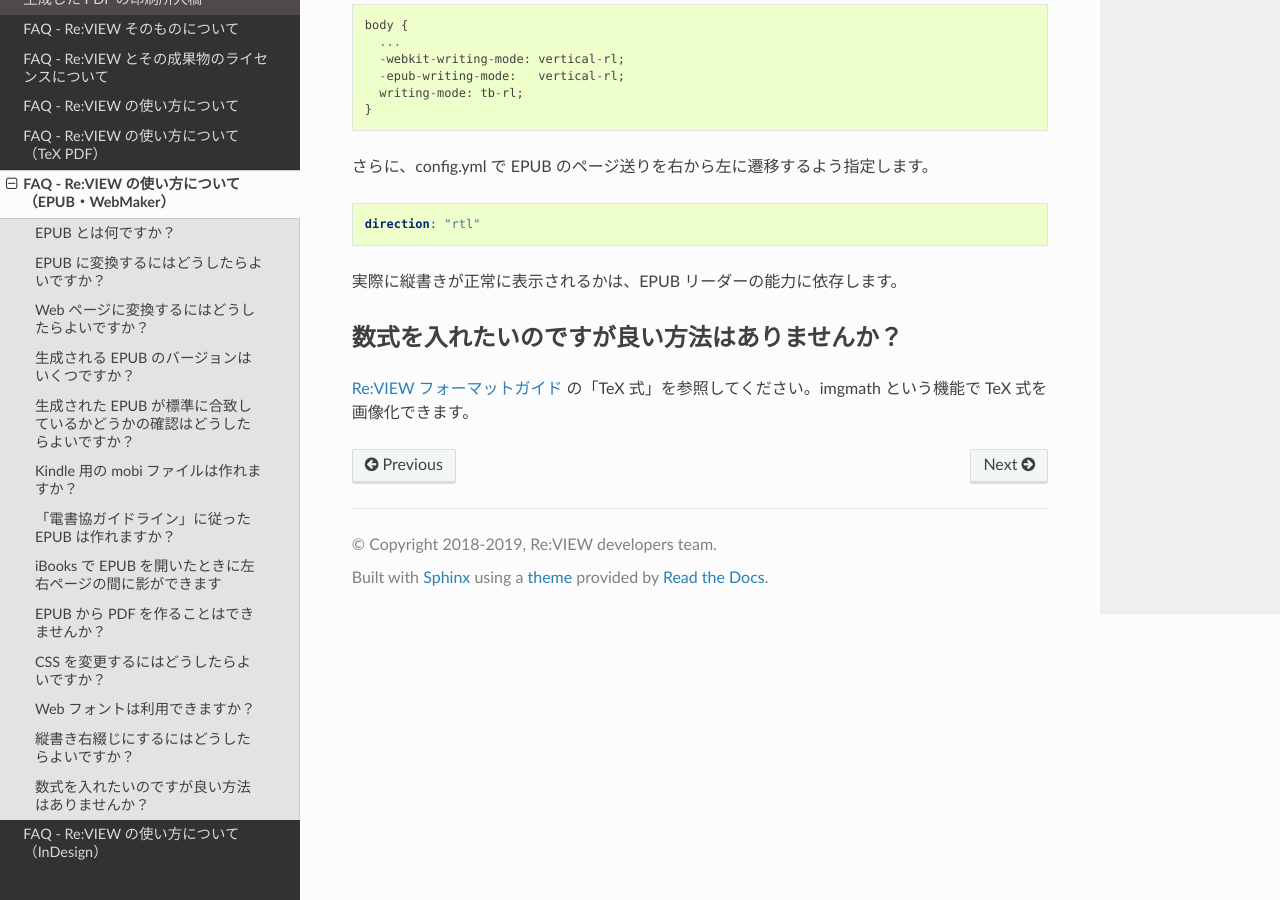
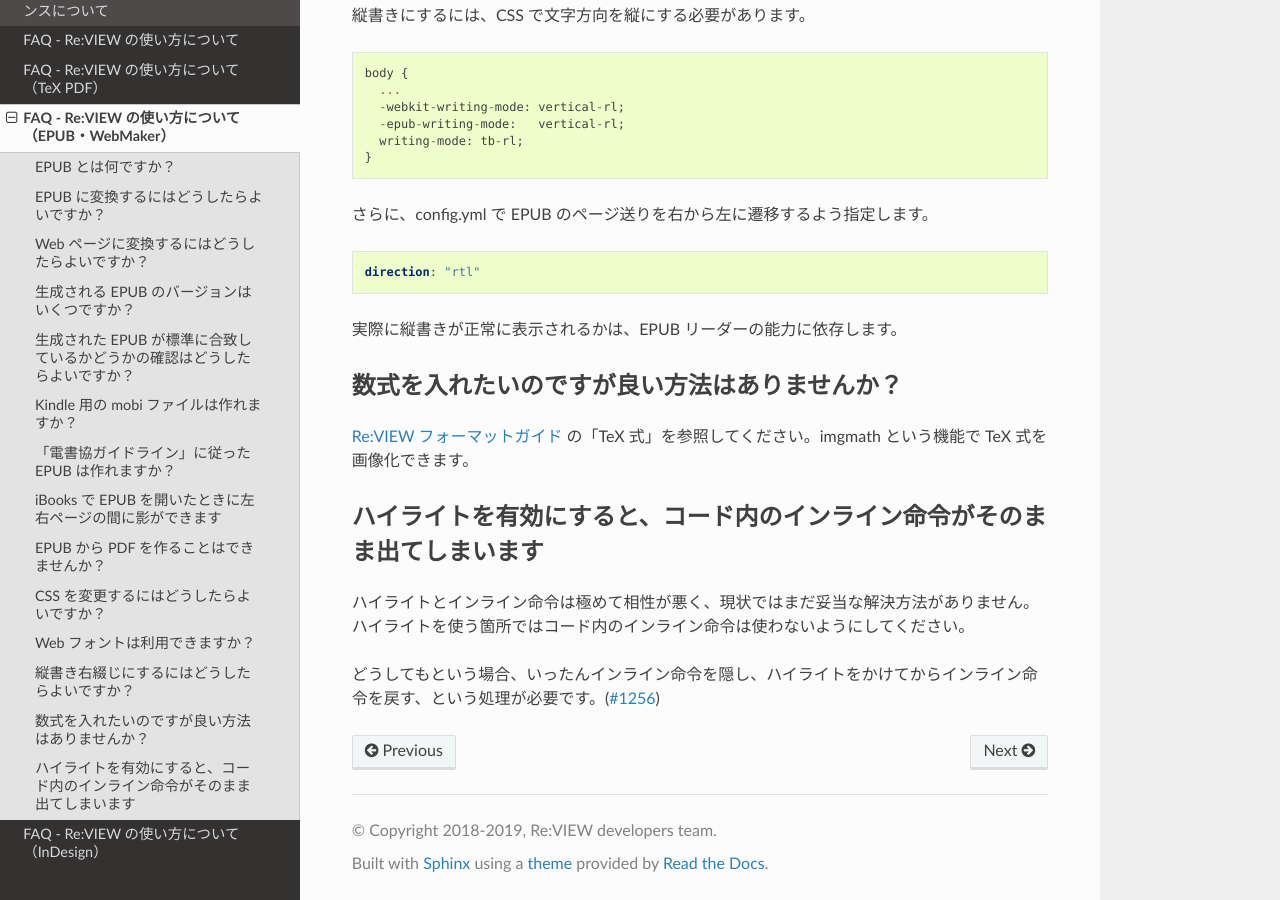
Before and after one commit to reviewml/reviewknowledge-ja, a Sphinx documentation site: the page built from docs/faq/faq-epub.md, in a window 1280 px wide and 900 px high, scrolled down 3146 px. Built offline with Sphinx 7.4.7 and the Read the Docs theme 2.0.0, drawn with Linux system fonts in a browser that asks for light colours; some of the changed text lies outside the part shown.

Commit message:
about epub

```diff
--- a/docs/faq/faq-epub.md
+++ b/docs/faq/faq-epub.md
@@ -93,6 +93,7 @@ opf_meta: {"ebpaj:guide-version": "1.1.3", "ibooks:binding": "false"}
 
 - EPUB をそのまま PDF 変換する：[VersaType Converter](https://trim-marks.com/ja/)、[EPUB to PDF変換ツール](https://www.antenna.co.jp/epub/epubtopdf.html) など）
 - EPUB の HTML を結合し（これを簡単に実行できる `review-epub2html` というコマンドがあります）、Web ブラウザ上で整形したものを PDF として保存する（[Vivliostyle.js](https://vivliostyle.org/) など）
+- [Re:VIEW+CSS組版 執筆環境構築](https://github.com/at-grandpa/review-and-css-typesetting) の仕組みを流用する（おおむね上記のことを内部でしている）
 
 ## CSS を変更するにはどうしたらよいですか？
 
@@ -130,3 +131,9 @@ direction: "rtl"
 ## 数式を入れたいのですが良い方法はありませんか？
 
 [Re:VIEW フォーマットガイド](https://github.com/kmuto/review/blob/master/doc/format.ja.md) の「TeX 式」を参照してください。imgmath という機能で TeX 式を画像化できます。
+
+## ハイライトを有効にすると、コード内のインライン命令がそのまま出てしまいます
+
+ハイライトとインライン命令は極めて相性が悪く、現状ではまだ妥当な解決方法がありません。ハイライトを使う箇所ではコード内のインライン命令は使わないようにしてください。
+
+どうしてもという場合、いったんインライン命令を隠し、ハイライトをかけてからインライン命令を戻す、という処理が必要です。([#1256](https://github.com/kmuto/review/pull/1256))
```
Also changed, not shown: docs/faq/faq-usage.md (+1 -1 lines).
